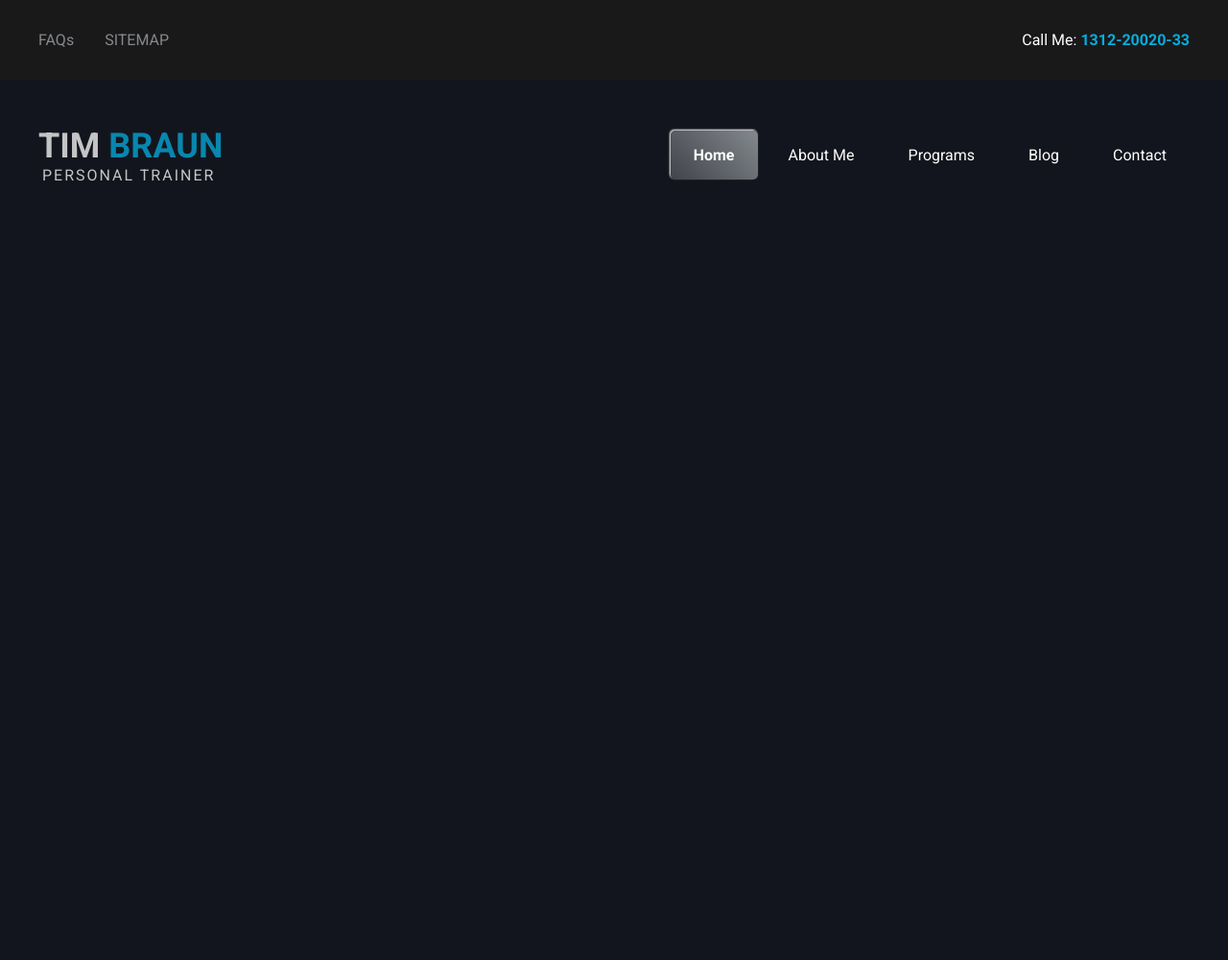
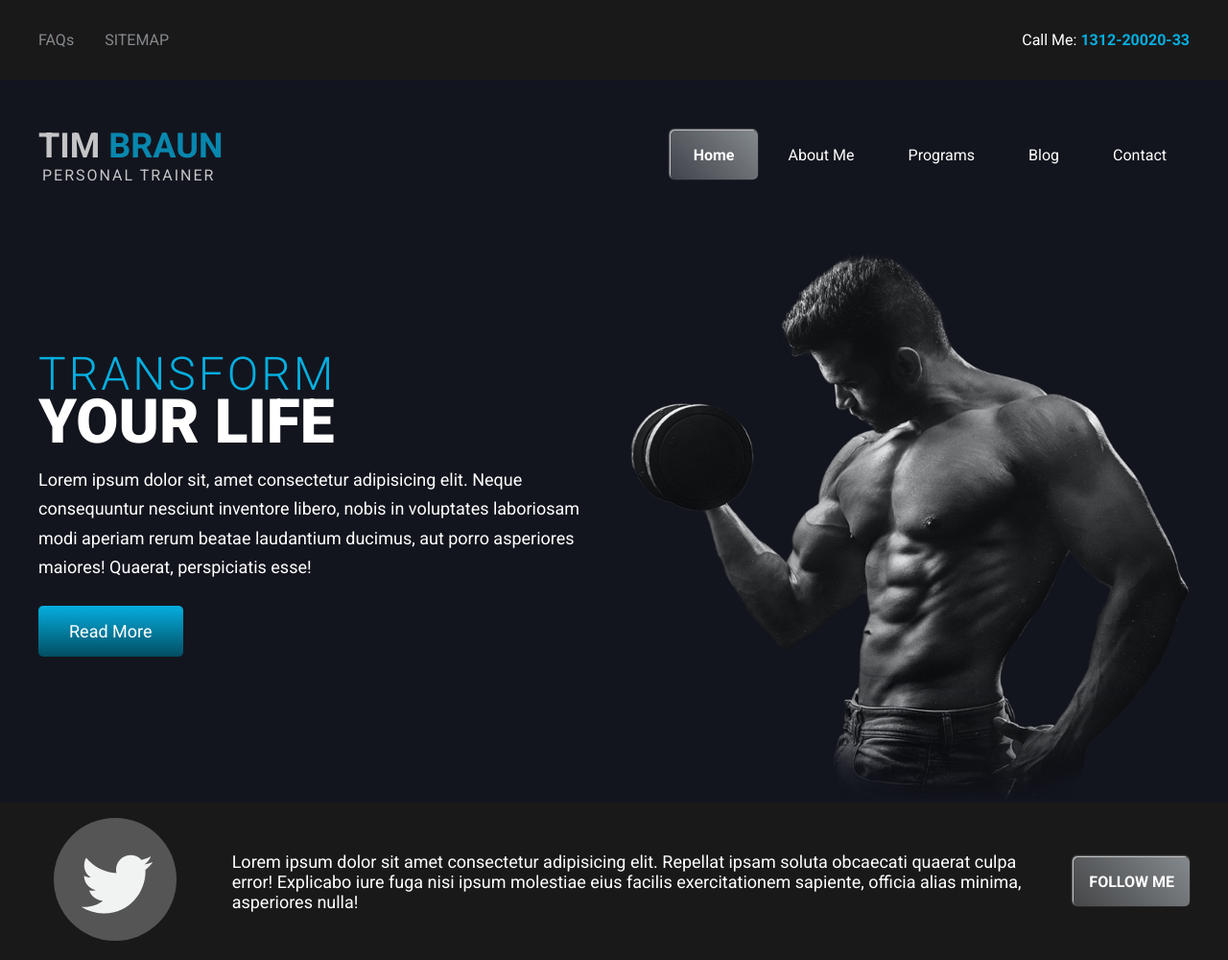
Before and after one commit to tanzeelNiazi/tim-trainer, a plain HTML site: page index.html in a window 1280 px wide. Shown: the whole page at 96% size. Before the commit the page ends 800 px from the top, so only its background shows below. Drawn offline with Linux system fonts and the light colour scheme.

Commit message:
coded 'hero' & 'tweet' section

```diff
--- a/index.html
+++ b/index.html
@@ -40,7 +40,47 @@
           </nav>
         </div>
       </header>
-      <section class="root-body"></section>
+      <section class="root-body">
+        <div class="hero">
+          <div class="hero-desc">
+            <h2 class="hero-desc__title">
+              <span>Transform</span> <span>Your Life</span>
+            </h2>
+            <p class="hero-desc__description">
+              Lorem ipsum dolor sit, amet consectetur adipisicing elit. Neque
+              consequuntur nesciunt inventore libero, nobis in voluptates
+              laboriosam modi aperiam rerum beatae laudantium ducimus, aut porro
+              asperiores maiores! Quaerat, perspiciatis esse!
+            </p>
+            <a href="#" class="cta">Read More</a>
+          </div>
+          <div class="hero-image-wrapper">
+            <img
+              src="./assets/hero-image.png"
+              alt="Tim Braun hero-image"
+              class="hero-image"
+            />
+          </div>
+        </div>
+        <div class="tweet-container">
+          <div class="tweets">
+            <div class="twitter-logo">
+              <svg class="svg-twitter">
+                <use xlink:href="./assets/svg-sprites.svg#twitter"></use>
+              </svg>
+            </div>
+            <div class="tweet">
+              Lorem ipsum dolor sit amet consectetur adipisicing elit. Repellat
+              ipsam soluta obcaecati quaerat culpa error! Explicabo iure fuga
+              nisi ipsum molestiae eius facilis exercitationem sapiente, officia
+              alias minima, asperiores nulla!
+            </div>
+            <div class="tweet-follow">
+              <a href="#" class="follow-link">follow me</a>
+            </div>
+          </div>
+        </div>
+      </section>
       <footer class="root-footer"></footer>
     </div>
     <script src="./main.js"></script>
--- a/sass/components/_links.scss
+++ b/sass/components/_links.scss
@@ -37,6 +37,8 @@
   align-items: center;
   justify-content: center;
   gap: $unit__small;
+}
+
 .nav-link {
   padding: $unit__normal $unit__submedium;
 
@@ -50,11 +52,65 @@
     color: $color__light;
   }
 }
-}
 
 .special-link {
+  &:link,
+  &:visited {
     background: linear-gradient(45deg, rgba($color__gray, 0.4), $color__gray);
     font-weight: bold;
     box-shadow: -1px -1px 2px $color__light;
     border-radius: 5px;
+    transition: all 1s;
   }
+
+  &:hover,
+  &:active {
+    background: linear-gradient(45deg, rgba($color__gray, 1), $color__gray);
+  }
+}
+
+.cta {
+  margin: $unit__submedium auto;
+  display: inline-block;
+  padding: $unit__normal $unit__medium;
+  font-size: $unit__submedium * 0.75;
+  border-radius: 5px;
+  &:link,
+  &:visited {
+    color: $color__light;
+    background: linear-gradient(
+      180deg,
+      $color__secondary,
+      darken($color__secondary, 25)
+    );
+    transition: all 1s;
+  }
+  &:hover,
+  &:active {
+    background: linear-gradient(
+      90deg,
+      $color__secondary,
+      darken($color__secondary, 25)
+    );
+  }
+}
+
+.follow-link {
+  display: inline-block;
+  padding: $unit__normal;
+  &:link,
+  &:visited {
+    background: linear-gradient(45deg, rgba($color__gray, 0.4), $color__gray);
+    font-weight: bold;
+    box-shadow: -1px -1px 2px $color__light;
+    border-radius: 5px;
+    transition: all 1s;
+    color: $color__light;
+    text-transform: uppercase;
+  }
+
+  &:hover,
+  &:active {
+    background: linear-gradient(45deg, rgba($color__gray, 1), $color__gray);
+  }
+}
--- /dev/null
+++ b/sass/components/_svg.scss
@@ -0,0 +1,5 @@
+.svg-twitter {
+  width: $unit__gigantic * 1.25;
+  height: $unit__gigantic * 1.25;
+  padding: $unit__normal;
+}
--- a/sass/main.scss
+++ b/sass/main.scss
@@ -7,5 +7,6 @@
 @import "./components/bar";
 @import "./components/links";
 @import "./components/site-header";
+@import "./components/svg";
 
 @import "./pages/home";
--- a/sass/pages/_home.scss
+++ b/sass/pages/_home.scss
@@ -14,3 +14,66 @@ body {
     padding-left: 4px;
   }
 }
+
+.hero {
+  @include max-width-container;
+  display: flex;
+  align-items: center;
+  justify-content: center;
+  gap: $unit__normal;
+  color: $color__light;
+}
+
+.hero-desc {
+  width: 50%;
+
+  &__title {
+    line-height: 0.9;
+    padding-bottom: $unit__normal;
+    span {
+      font-size: $unit__large;
+      text-transform: uppercase;
+      color: $color__secondary;
+      display: block;
+      font-weight: 300;
+      letter-spacing: 3px;
+    }
+    span + span {
+      font-size: $unit__huge;
+      color: $color__light;
+      font-weight: 900;
+      letter-spacing: unset;
+    }
+  }
+
+  &__description {
+    line-height: 1.7;
+    font-size: $unit__submedium * 0.75;
+  }
+}
+
+.hero-image-wrapper {
+  width: 50%;
+}
+
+.hero-image {
+  width: 100%;
+}
+
+.tweet-container {
+  background: $color__quaternary;
+  color: $color__light;
+}
+
+.tweets {
+  @include max-width-container;
+  display: flex;
+  align-items: center;
+  justify-content: space-between;
+}
+
+.tweet {
+  width: 75%;
+  font-size: $unit__submedium * 0.75;
+  padding: 0 $unit__medium;
+}
```
Also changed, not shown: assets/hero-image.png (added), assets/svg-sprites.svg (added), styles/main.css, 2 other files. Lines whose indentation alone changed are shown as unchanged.
